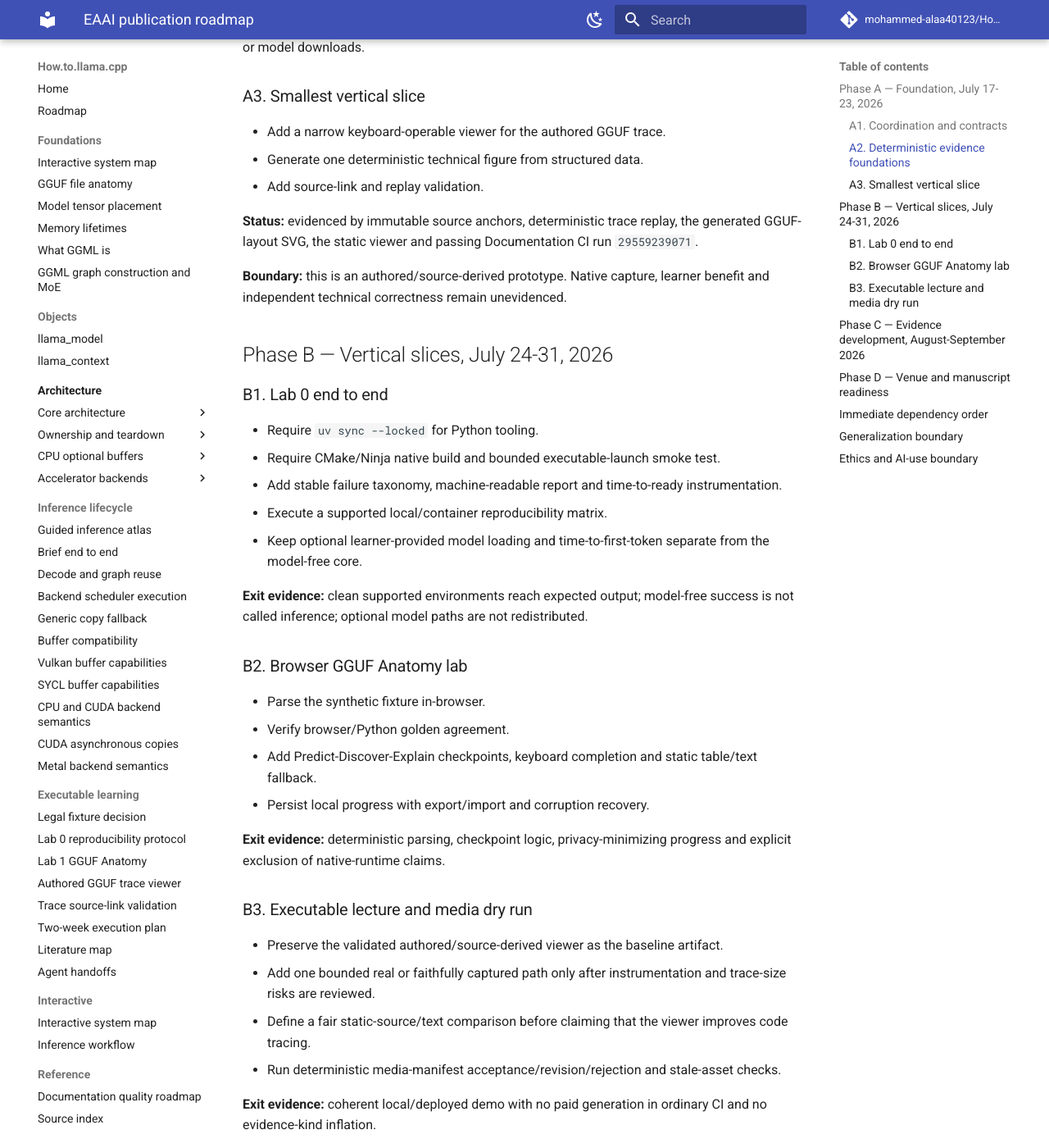
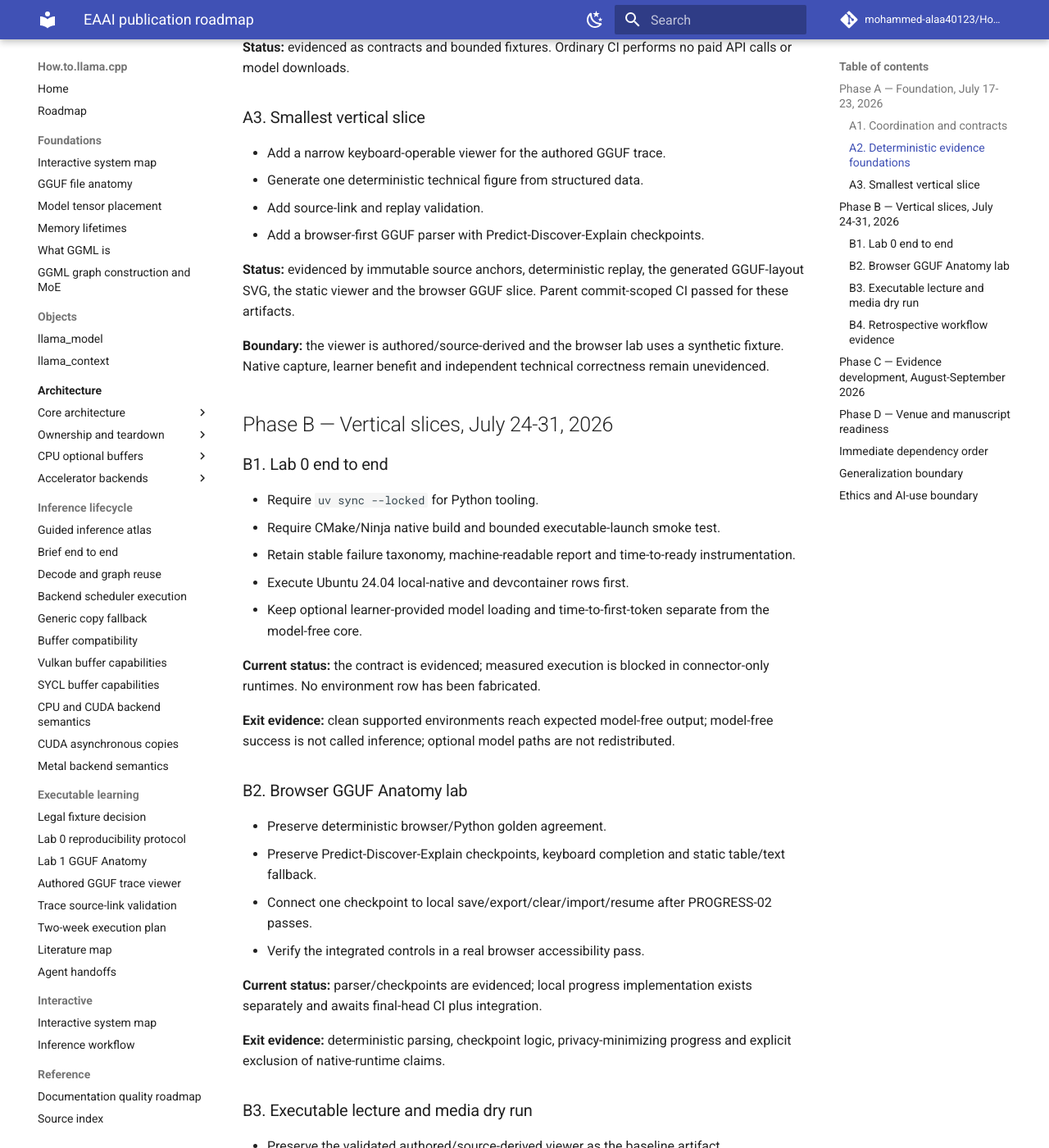
Before and after one commit to mohammed-alaa40123/How.to.llama.cpp, an MkDocs documentation site: the page built from docs/publication/eaai-roadmap.md, in a window 1280 px wide and 1400 px high, scrolled down 822 px. Shown: the whole window at 82% size. Built offline with MkDocs 1.6.1 and Material for MkDocs 9.7.7, drawn with Linux system fonts in a browser that asks for light colours; comment, search, counter and statistics services are not loaded; some of the changed text lies outside the part shown.

Commit message:
Refresh EAAI roadmap dependency order

```diff
--- a/docs/publication/eaai-roadmap.md
+++ b/docs/publication/eaai-roadmap.md
@@ -12,26 +12,27 @@
 - Maintain authoritative orchestrator state, evidence backlog, handoff ledger and readiness scorecard.
 - Keep browser, local-native and cloud-container tiers intentionally unequal and explicitly labelled.
 
-**Status:** substantially evidenced. Reviewer-package integration and a systematic documentation-gap audit remain.
+**Status:** substantially evidenced. Active-stack reviewer integration and a systematic documentation-gap audit remain.
 
 ### A2. Deterministic evidence foundations
 
 - Integrate legal fixture decision and deterministic synthetic GGUF.
-- Integrate Lab 0 report contract, trace schema/sample and local-progress schema.
+- Integrate Lab 0 report/reproducibility contracts, trace schema/sample, local-progress schema and retrospective-workflow schema.
 - Add media manifest/provenance contract.
 - Maintain passing strict MkDocs and documentation CI.
 
-**Status:** evidenced on the current stacked viewer branch. Ordinary CI performs no paid API calls or model downloads.
+**Status:** evidenced as contracts and bounded fixtures. Ordinary CI performs no paid API calls or model downloads.
 
 ### A3. Smallest vertical slice
 
 - Add a narrow keyboard-operable viewer for the authored GGUF trace.
 - Generate one deterministic technical figure from structured data.
 - Add source-link and replay validation.
+- Add a browser-first GGUF parser with Predict-Discover-Explain checkpoints.
 
-**Status:** evidenced by immutable source anchors, deterministic trace replay, the generated GGUF-layout SVG, the static viewer and passing Documentation CI run `29559239071`.
+**Status:** evidenced by immutable source anchors, deterministic replay, the generated GGUF-layout SVG, the static viewer and the browser GGUF slice. Parent commit-scoped CI passed for these artifacts.
 
-**Boundary:** this is an authored/source-derived prototype. Native capture, learner benefit and independent technical correctness remain unevidenced.
+**Boundary:** the viewer is authored/source-derived and the browser lab uses a synthetic fixture. Native capture, learner benefit and independent technical correctness remain unevidenced.
 
 ## Phase B — Vertical slices, July 24-31, 2026
 
@@ -39,34 +40,49 @@
 
 - Require `uv sync --locked` for Python tooling.
 - Require CMake/Ninja native build and bounded executable-launch smoke test.
-- Add stable failure taxonomy, machine-readable report and time-to-ready instrumentation.
-- Execute a supported local/container reproducibility matrix.
+- Retain stable failure taxonomy, machine-readable report and time-to-ready instrumentation.
+- Execute Ubuntu 24.04 local-native and devcontainer rows first.
 - Keep optional learner-provided model loading and time-to-first-token separate from the model-free core.
 
-**Exit evidence:** clean supported environments reach expected output; model-free success is not called inference; optional model paths are not redistributed.
+**Current status:** the contract is evidenced; measured execution is blocked in connector-only runtimes. No environment row has been fabricated.
+
+**Exit evidence:** clean supported environments reach expected model-free output; model-free success is not called inference; optional model paths are not redistributed.
 
 ### B2. Browser GGUF Anatomy lab
 
-- Parse the synthetic fixture in-browser.
-- Verify browser/Python golden agreement.
-- Add Predict-Discover-Explain checkpoints, keyboard completion and static table/text fallback.
-- Persist local progress with export/import and corruption recovery.
+- Preserve deterministic browser/Python golden agreement.
+- Preserve Predict-Discover-Explain checkpoints, keyboard completion and static table/text fallback.
+- Connect one checkpoint to local save/export/clear/import/resume after PROGRESS-02 passes.
+- Verify the integrated controls in a real browser accessibility pass.
+
+**Current status:** parser/checkpoints are evidenced; local progress implementation exists separately and awaits final-head CI plus integration.
 
 **Exit evidence:** deterministic parsing, checkpoint logic, privacy-minimizing progress and explicit exclusion of native-runtime claims.
 
 ### B3. Executable lecture and media dry run
 
 - Preserve the validated authored/source-derived viewer as the baseline artifact.
-- Add one bounded real or faithfully captured path only after instrumentation and trace-size risks are reviewed.
-- Define a fair static-source/text comparison before claiming that the viewer improves code tracing.
+- Freeze an information-equivalent static-source/text benchmark before educational comparison.
+- Add one bounded faithful/native trace only after instrumentation and trace-size risks are reviewed.
 - Run deterministic media-manifest acceptance/revision/rejection and stale-asset checks.
+
+**Current status:** the viewer and deterministic figure are evidenced; BASE-01A and MEDIA-02 are ready bounded tasks.
 
 **Exit evidence:** coherent local/deployed demo with no paid generation in ordinary CI and no evidence-kind inflation.
 
+### B4. Retrospective workflow evidence
+
+- Review the first three-archetype DATA-01 batch against source logs, commits and CI identifiers.
+- Freeze coding and missing-value rules.
+- Expand only a bounded sample before attempting full historical extraction.
+- Retain failures, corrections, blocked reassignments, human decisions and cost proxies.
+
+**Current status:** schema and first batch are integrated with passing parent CI; independent coding review remains.
+
 ## Phase C — Evidence development, August-September 2026
 
-- Extract a retrospective repository dataset from scheduled runs, commits, tests, CI failures, corrections and handoffs.
-- Freeze benchmark tasks and run fair workflow baselines.
+- Complete a reviewed retrospective repository dataset.
+- Freeze benchmark tasks and run fair artifact/workflow comparisons.
 - Obtain independent llama.cpp/GGML correctness review.
 - Pilot expert or learner evaluation only after approval and any required ethics review.
 - Record negative results, failed generations, human labor, infrastructure maintenance and cost proxies.
@@ -82,13 +98,13 @@
 
 ## Immediate dependency order
 
-1. `LAB0-02` reproducibility and diagnostics protocol.
-2. `DATA-01` retrospective extraction schema.
-3. `LAB1-01` browser GGUF vertical slice.
-4. `PROGRESS-02` local persistence/export/import.
-5. `REVIEW-02` active-stack adversarial review integration.
-6. Static-source/text baseline literature and benchmark design.
-7. `VENUE-01` official EAAI-27 verification.
+1. Obtain final-head CI for PROGRESS-02; repair only that bounded implementation if needed.
+2. `PROGRESS-03`: connect one Lab 1 checkpoint to export/import/resume.
+3. `LAB0-03`: measured Ubuntu 24.04 model-free run when a network-capable environment is available.
+4. `LAB0-04`: measured devcontainer model-free run.
+5. `BASE-01A`: freeze information-equivalent static-versus-viewer benchmark fixture and scoring.
+6. `MEDIA-02`: deterministic accepted/revised/rejected lifecycle dry run plus stale-asset check.
+7. `REVIEW-02`, `REVIEW-01` and `VENUE-01`: integrate rejection risks, independent technical review and official venue monitoring.
 
 ## Generalization boundary
 
```
Also changed, not shown: other parts of docs/publication/eaai-roadmap.md (+1 -1 lines).
